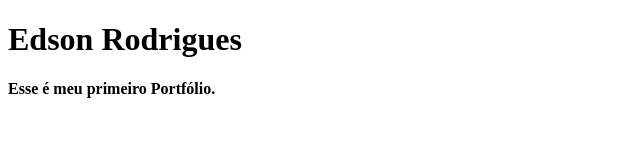
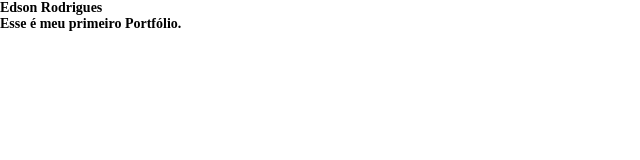
Before and after one commit to edrodcruz/gitflowtop, a plain HTML site: page Index.html in a window 1280 px wide. Shown: the whole page, without its empty margins (0-640 px from the left). Drawn offline with Linux system fonts and the light colour scheme; files that its build step writes are made by us from their sources.

Commit message:
creating styles.css

```diff
--- a/Index.html
+++ b/Index.html
@@ -3,7 +3,7 @@
 <head>
     <meta charset="UTF-8">
     <title>Portfólio Boladão</title>
-    <link rel="stylesheet" type="text/css" href="style.css">
+    <link rel="stylesheet" type="text/css" href="styles.css">
     <body>
 
       <h1>Edson Rodrigues</h1>
--- /dev/null
+++ b/assets/styles.css
@@ -0,0 +1,8 @@
+* {
+  margin: 0;
+  padding: 0;
+  list-style: none;
+  font-size: 14px;
+
+
+}
```
